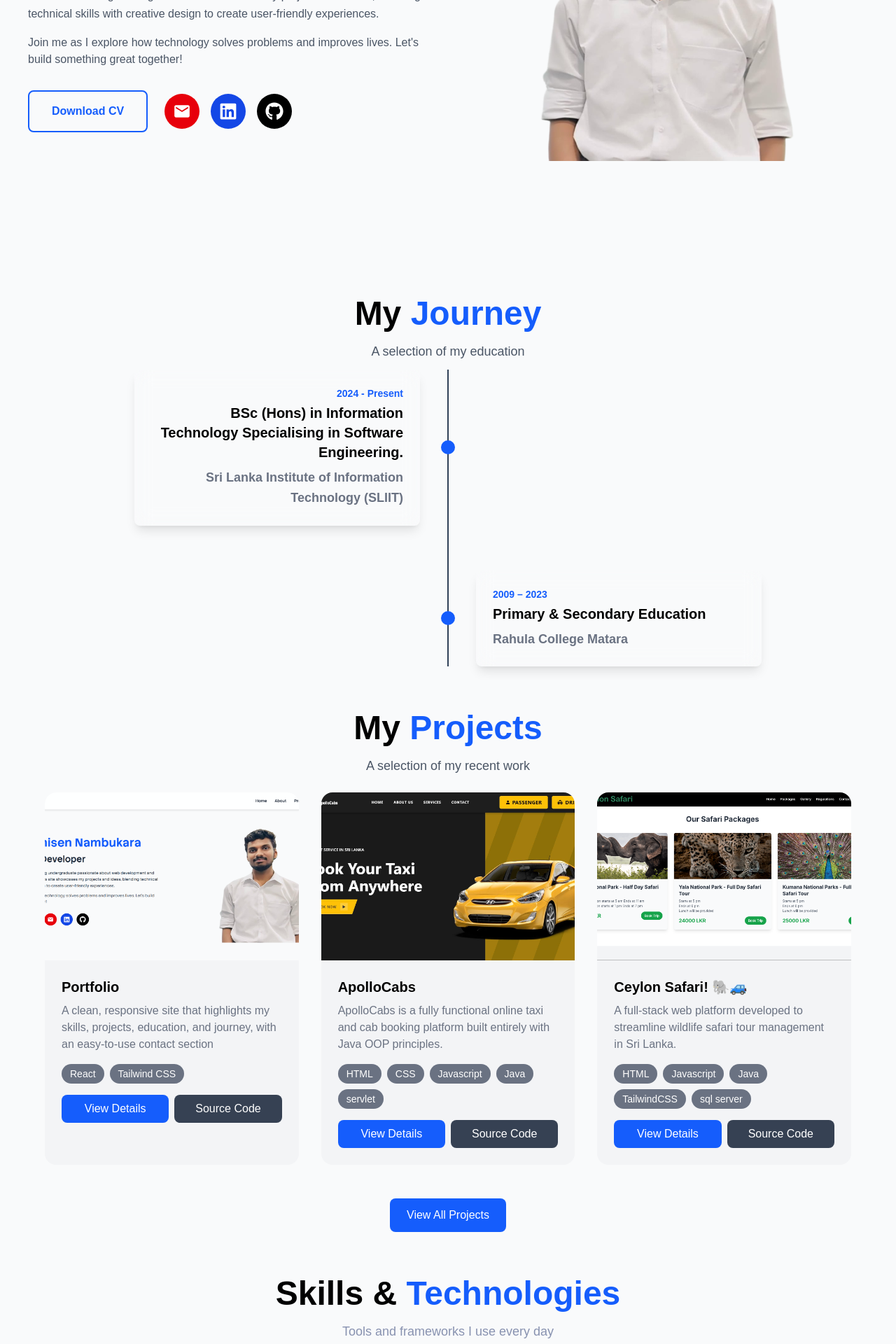
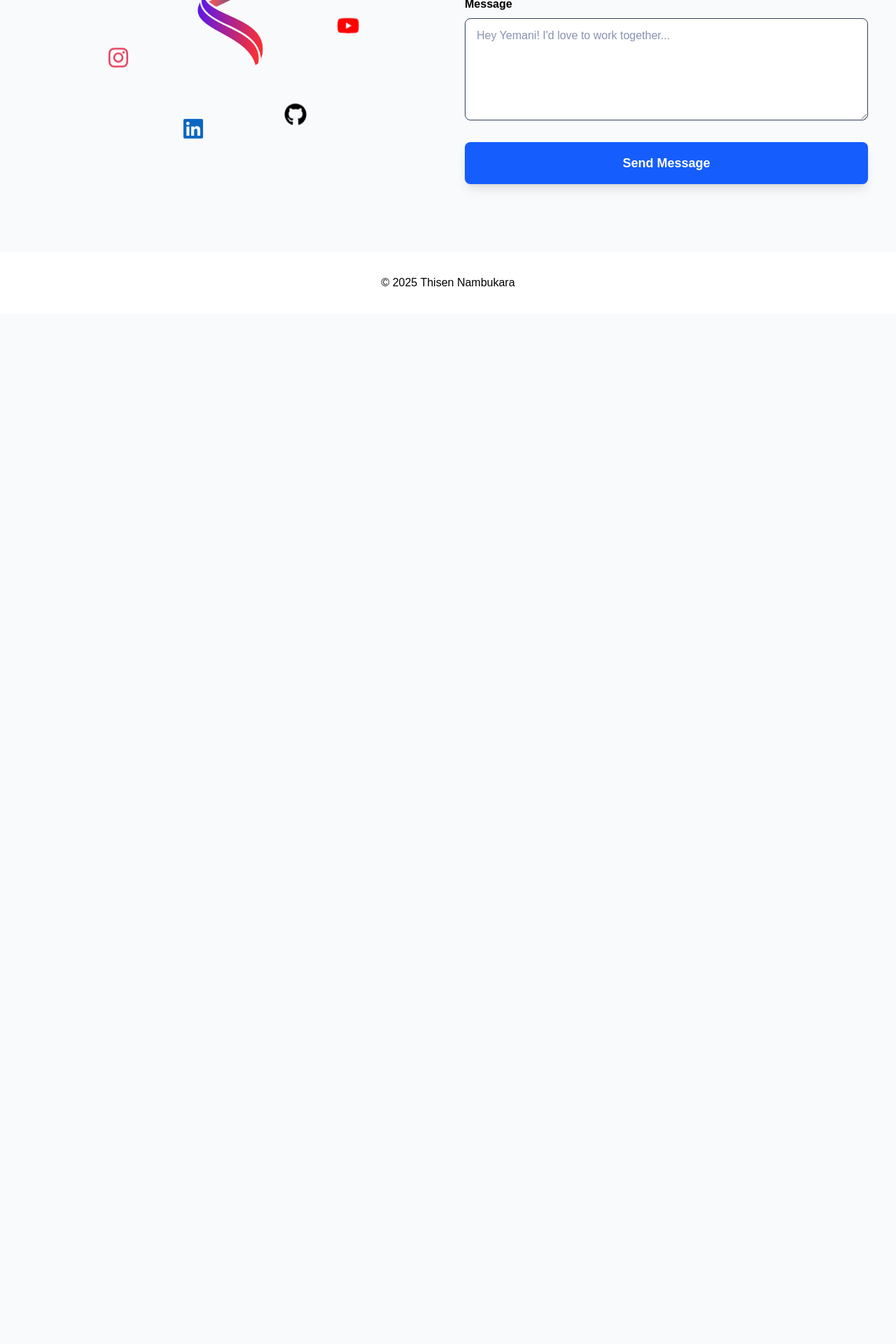
Before and after one commit to nambukara/Portfolio, a React (Vite) app: page / in a window 1280 px wide. Shown: the part 440-2360 px from the top of the page at 70% size. After the commit the page ends 888 px from the top, so only its background shows below. Built offline with nearby package versions, Linux system fonts and the light colour scheme; a web font is replaced by a local one.

Commit message:
test new

```diff
--- a/src/main.jsx
+++ b/src/main.jsx
@@ -18,11 +18,7 @@ createRoot(document.getElementById('root')).render(
     <Navbar />
     <div className="comtainer mx-auto px-4">
       <break />
-      <Hero />
-      <Education/>
-      <Projects/>
-      <Skills/>
-      <Certificates/>
+
       <Contact/>
     </div>
     <Footer/>
```
